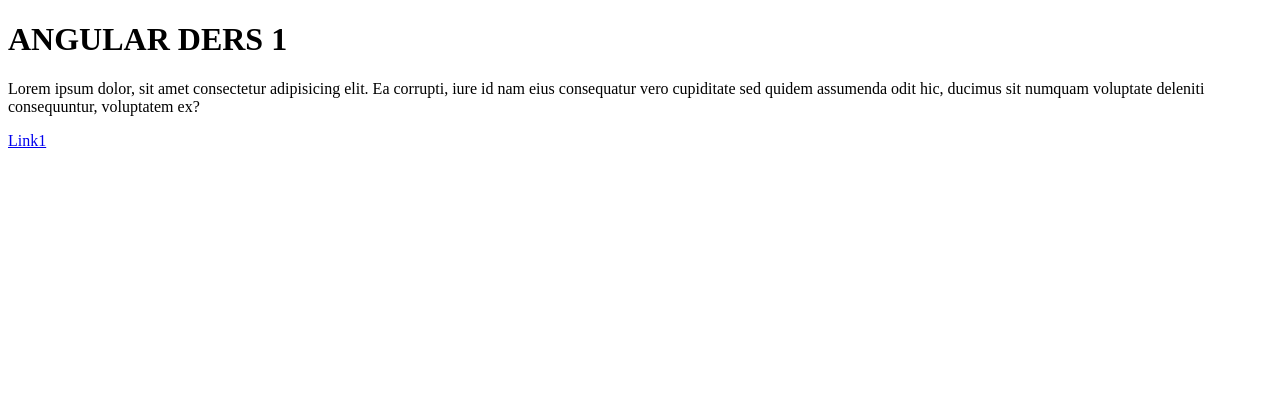
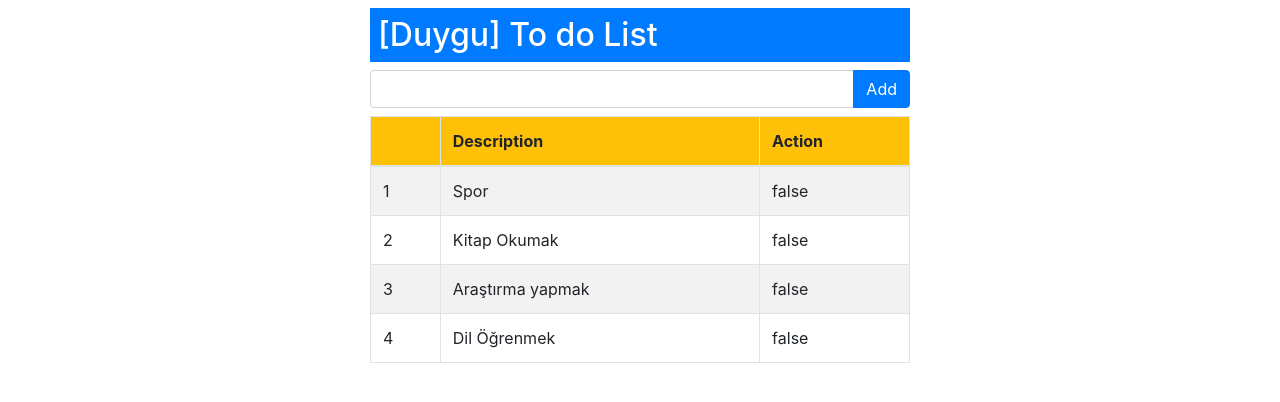
Before and after one commit to tunc0687/TodoApp, an Angular app: page / in a window 1280 px wide. Shown: the top 402 px of the page. Built offline with nearby package versions, Linux system fonts and the light colour scheme.

Commit message:
Uygulama tasarımı yapıldı

```diff
--- a/angular.json
+++ b/angular.json
@@ -24,7 +24,8 @@
               "src/assets"
             ],
             "styles": [
-              "src/styles.css"
+              "src/styles.css",
+              "node_modules/bootstrap/dist/css/bootstrap.min.css"
             ],
             "scripts": []
           },
@@ -119,6 +120,10 @@
           }
         }
       }
-    }},
-  "defaultProject": "todoApp"
+    }
+  },
+  "defaultProject": "todoApp",
+  "cli": {
+    "analytics": false
+  }
 }
--- a/package.json
+++ b/package.json
@@ -19,6 +19,7 @@
     "@angular/platform-browser": "~9.1.7",
     "@angular/platform-browser-dynamic": "~9.1.7",
     "@angular/router": "~9.1.7",
+    "bootstrap": "^4.5.0",
     "rxjs": "~6.5.4",
     "tslib": "^1.10.0",
     "zone.js": "~0.10.2"
--- a/src/app/app.component.html
+++ b/src/app/app.component.html
@@ -1,5 +1,27 @@
-<h1>ANGULAR DERS 1</h1>
-<p>Lorem ipsum dolor, sit amet consectetur adipisicing elit. Ea corrupti, iure id nam eius consequatur vero cupiditate
-  sed quidem assumenda odit hic, ducimus sit numquam voluptate deleniti consequuntur, voluptatem ex?</p>
-
-<a href="#">Link1</a>
+<div class="container">
+    <div class="row justify-content-center">
+        <div class="col-6">
+            <h2 class="bg-primary text-white p-2">[{{ user }}] To do List</h2>
+            <div class="input-group">
+                <input type="text" class="form-control">
+                <div class="input-group-append">
+                    <button class="btn btn-primary">Add</button>
+                </div>
+            </div>
+            <table class="table table-striped table-bordered mt-2">
+                <thead class="bg-warning">
+                    <th></th>
+                    <th>Description</th>
+                    <th>Action</th>
+                </thead>
+                <tbody>
+                    <tr *ngFor="let item of items; let i = index">
+                        <td> {{ i + 1 }} </td>
+                        <td> {{ item.description }} </td>
+                        <td> {{ item.action }} </td>
+                    </tr>
+                </tbody>
+            </table>
+        </div>
+    </div>
+</div>
--- a/src/app/app.component.ts
+++ b/src/app/app.component.ts
@@ -1,10 +1,16 @@
 import { Component } from '@angular/core';
 
 @Component({
-  selector: 'app-root',
-  templateUrl: './app.component.html',
-  styleUrls: ['./app.component.css']
+    selector: 'app-root',
+    templateUrl: './app.component.html',
+    styleUrls: ['./app.component.css']
 })
 export class AppComponent {
-  title = 'todoApp';
+    user = 'Duygu';
+    items = [
+        {description: "Spor", action: false},
+        {description: "Kitap Okumak", action: false},
+        {description: "Araştırma yapmak", action: false},
+        {description: "Dil Öğrenmek", action: false},
+    ];
 }
--- a/src/index.html
+++ b/src/index.html
@@ -7,7 +7,7 @@
   <meta name="viewport" content="width=device-width, initial-scale=1">
   <link rel="icon" type="image/x-icon" href="favicon.ico">
 </head>
-<body>
+<body class="m-1 p-1">
   <app-root></app-root>
 </body>
 </html>
```
Also changed, not shown: 1 other file (tests, documents, lock files or other folders).
